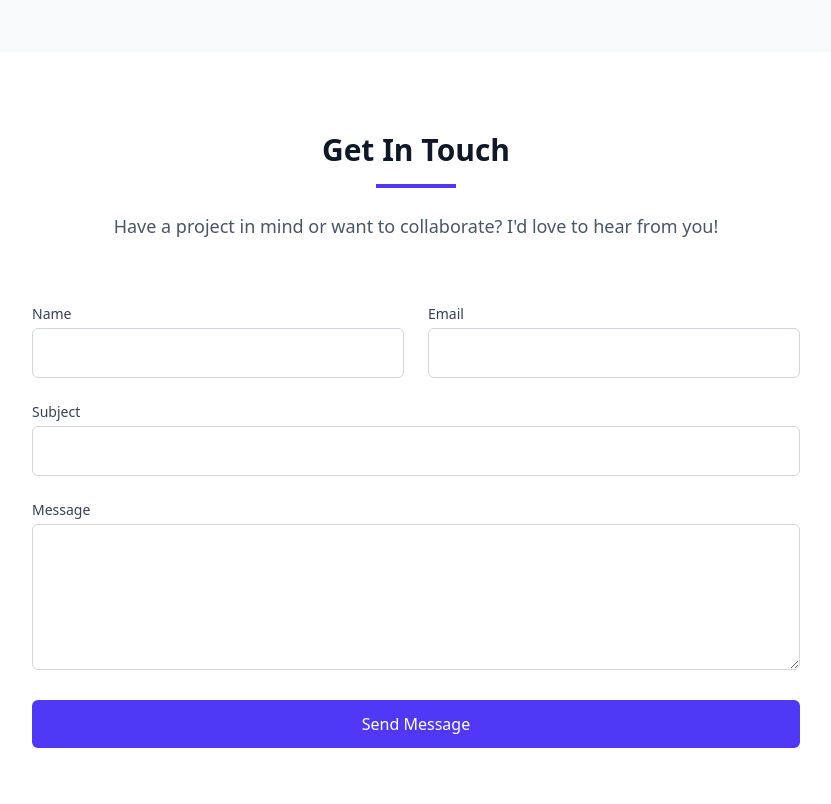
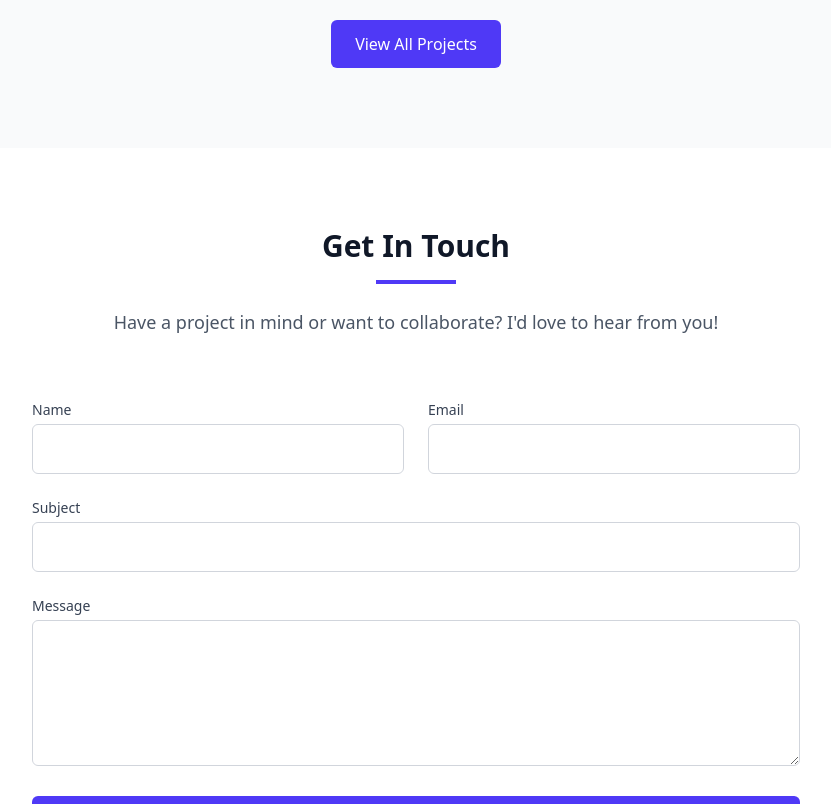
Before and after one commit to fidelity-michael/webpage, a React (Vite) app: page / in a window 1280 px wide. Shown: the part 1800-2604 px from the top of the page, without its empty margins (224-1055 px from the left). Built offline with nearby package versions, Linux system fonts and the light colour scheme; a web font is replaced by a local one.

Commit message:
TmuxNavigateLeft

```diff
--- a/package.json
+++ b/package.json
@@ -10,6 +10,7 @@
     "preview": "vite preview"
   },
   "dependencies": {
+    "@emailjs/browser": "^4.4.1",
     "@tailwindcss/vite": "^4.1.13",
     "aos": "^2.3.4",
     "react": "^19.1.1",
--- a/src/App.tsx
+++ b/src/App.tsx
@@ -332,120 +332,21 @@ function App() {
               </div>
             </div>
           </div>
-          {/*
+
           <div className="text-center mt-12" data-aos="fade-up">
             <a
-              href="#"
-              className="inline-block bg-gray-400 text-white px-6 py-3 rounded-md font-medium hover:bg-gray-700 transition duration-150"
+              href="https://github.com/fidelity-michael"
+              target="_blank"
+              className="inline-block bg-indigo-600 text-white px-6 py-3 rounded-md font-medium hover:bg-gray-700 transition duration-150"
             >
-              View All Comming Soon...
+              View All Projects
             </a>
           </div>
-          */}
         </div>
       </section>
 
-      <section className="py-20 bg-white">
-        <div className="max-w-7xl mx-auto px-4 sm:px-6 lg:px-8">
-          {/* Section Header */}
-          <div className="text-center mb-16">
-            <h2
-              className="text-3xl font-bold text-gray-900 mb-4"
-              data-aos="fade-up"
-            >
-              Get In Touch
-            </h2>
-            <div className="w-20 h-1 bg-indigo-600 mx-auto mb-6"></div>
-            <p
-              className="text-lg text-gray-600 max-w-3xl mx-auto"
-              data-aos="fade-up"
-              data-aos-delay="100"
-            >
-              Have a project in mind or want to collaborate? I'd love to hear
-              from you!
-            </p>
-          </div>
-
-          {/* Contact Form */}
-          <div className="max-w-3xl mx-auto">
-            <form className="space-y-6" data-aos="fade-up" data-aos-delay="200">
-              {/* Name & Email */}
-              <div className="grid grid-cols-1 md:grid-cols-2 gap-6">
-                <div>
-                  <label
-                    htmlFor="name"
-                    className="block text-sm font-medium text-gray-700 mb-1"
-                  >
-                    Name
-                  </label>
-                  <input
-                    type="text"
-                    id="name"
-                    name="name"
-                    className="w-full px-4 py-3 border border-gray-300 rounded-md focus:ring-indigo-500 focus:border-indigo-500"
-                  />
-                </div>
-                <div>
-                  <label
-                    htmlFor="email"
-                    className="block text-sm font-medium text-gray-700 mb-1"
-                  >
-                    Email
-                  </label>
-                  <input
-                    type="email"
-                    id="email"
-                    name="email"
-                    className="w-full px-4 py-3 border border-gray-300 rounded-md focus:ring-indigo-500 focus:border-indigo-500"
-                  />
-                </div>
-              </div>
-
-              {/* Subject */}
-              <div>
-                <label
-                  htmlFor="subject"
-                  className="block text-sm font-medium text-gray-700 mb-1"
-                >
-                  Subject
-                </label>
-                <input
-                  type="text"
-                  id="subject"
-                  name="subject"
-                  className="w-full px-4 py-3 border border-gray-300 rounded-md focus:ring-indigo-500 focus:border-indigo-500"
-                />
-              </div>
-
-              {/* Message */}
-              <div>
-                <label
-                  htmlFor="message"
-                  className="block text-sm font-medium text-gray-700 mb-1"
-                >
-                  Message
-                </label>
-                <textarea
-                  id="message"
-                  name="message"
-                  rows={5}
-                  className="w-full px-4 py-3 border border-gray-300 rounded-md focus:ring-indigo-500 focus:border-indigo-500"
-                ></textarea>
-              </div>
-
-              {/* Submit Button */}
-              <div>
-                <button
-                  type="submit"
-                  className="w-full bg-indigo-600 text-white px-6 py-3 rounded-md font-medium hover:bg-indigo-700 transition duration-150"
-                >
-                  Send Message
-                </button>
-              </div>
-            </form>
-          </div>
-        </div>
-      </section>
+      {/* Contact section */}
+      <Contact />
 
       <footer className="bg-gray-900 text-white py-12">
         <div className="max-w-7xl mx-auto px-4 sm:px-6 lg:px-8">
@@ -541,8 +442,6 @@ function App() {
           </div>
         </div>
       </footer>
-
-      {/* TODO: Projects, Contact, Footer sections here using same JSX*/}
     </div>
   );
 }
--- /dev/null
+++ b/src/Contact.tsx
@@ -0,0 +1,159 @@
+import React, { useRef, useState } from "react";
+import emailjs from "@emailjs/browser";
+
+const Contact: React.FC = () => {
+  const form = useRef<HTMLFormElement>(null);
+  const [loading, setLoading] = useState(false);
+  const [success, setSuccess] = useState<string | null>(null);
+
+  const sendEmail = (e: React.FormEvent) => {
+    e.preventDefault();
+    if (!form.current) return;
+
+    setLoading(true);
+    setSuccess(null);
+
+    emailjs
+      .sendForm(
+        "service_rzmun32", // 🔑 Replace with EmailJS Service ID
+        "template_bhdjlxc", // 🔑 Replace with EmailJS Template ID
+        form.current,
+        "bNvx51XuOB2AJMZtq", // 🔑 Replace with your Public Key
+      )
+      .then(
+        () => {
+          setSuccess("Message sent successfully ✅");
+          setLoading(false);
+          form.current?.reset();
+        },
+        (error) => {
+          console.error("EmailJS error:", error.text);
+          setSuccess("Something went wrong ❌");
+          setLoading(false);
+        },
+      );
+  };
+
+  return (
+    <section id="Contact" className="py-20 bg-white">
+      <div className="max-w-7xl mx-auto px-4 sm:px-6 lg:px-8">
+        {/* Section Header */}
+        <div className="text-center mb-16">
+          <h2
+            className="text-3xl font-bold text-gray-900 mb-4"
+            data-aos="fade-up"
+          >
+            Get In Touch
+          </h2>
+          <div className="w-20 h-1 bg-indigo-600 mx-auto mb-6"></div>
+          <p
+            className="text-lg text-gray-600 max-w-3xl mx-auto"
+            data-aos="fade-up"
+            data-aos-delay="100"
+          >
+            Have a project in mind or want to collaborate? I'd love to hear from
+            you!
+          </p>
+        </div>
+
+        {/* Contact Form */}
+        <div className="max-w-3xl mx-auto">
+          <form
+            ref={form}
+            onSubmit={sendEmail}
+            className="space-y-6"
+            data-aos="fade-up"
+            data-aos-delay="200"
+          >
+            {/* Name + Email */}
+            <div className="grid grid-cols-1 md:grid-cols-2 gap-6">
+              <div>
+                <label
+                  htmlFor="name"
+                  className="block text-sm font-medium text-gray-700 mb-1"
+                >
+                  Name
+                </label>
+                <input
+                  type="text"
+                  id="name"
+                  name="user_name"
+                  required
+                  className="w-full px-4 py-3 border border-gray-300 rounded-md focus:ring-indigo-500 focus:border-indigo-500"
+                />
+              </div>
+              <div>
+                <label
+                  htmlFor="email"
+                  className="block text-sm font-medium text-gray-700 mb-1"
+                >
+                  Email
+                </label>
+                <input
+                  type="email"
+                  id="email"
+                  name="user_email"
+                  required
+                  className="w-full px-4 py-3 border border-gray-300 rounded-md focus:ring-indigo-500 focus:border-indigo-500"
+                />
+              </div>
+            </div>
+
+            {/* Subject */}
+            <div>
+              <label
+                htmlFor="subject"
+                className="block text-sm font-medium text-gray-700 mb-1"
+              >
+                Subject
+              </label>
+              <input
+                type="text"
+                id="subject"
+                name="subject"
+                className="w-full px-4 py-3 border border-gray-300 rounded-md focus:ring-indigo-500 focus:border-indigo-500"
+              />
+            </div>
+
+            {/* Message */}
+            <div>
+              <label
+                htmlFor="message"
+                className="block text-sm font-medium text-gray-700 mb-1"
+              >
+                Message
+              </label>
+              <textarea
+                id="message"
+                name="message"
+                rows={5}
+                required
+                className="w-full px-4 py-3 border border-gray-300 rounded-md focus:ring-indigo-500 focus:border-indigo-500"
+              ></textarea>
+            </div>
+
+            {/* Submit Button */}
+            <div>
+              <button
+                type="submit"
+                disabled={loading}
+                className="w-full bg-indigo-600 text-white px-6 py-3 rounded-md font-medium hover:bg-indigo-700 transition duration-150 disabled:opacity-50"
+              >
+                {loading ? "Sending..." : "Send Message"}
+              </button>
+            </div>
+
+            {/* Success / Error Message */}
+            {success && (
+              <p className="text-center mt-4 text-sm text-gray-700">
+                {success}
+              </p>
+            )}
+          </form>
+        </div>
+      </div>
+    </section>
+  );
+};
+
+export default Contact;
```
